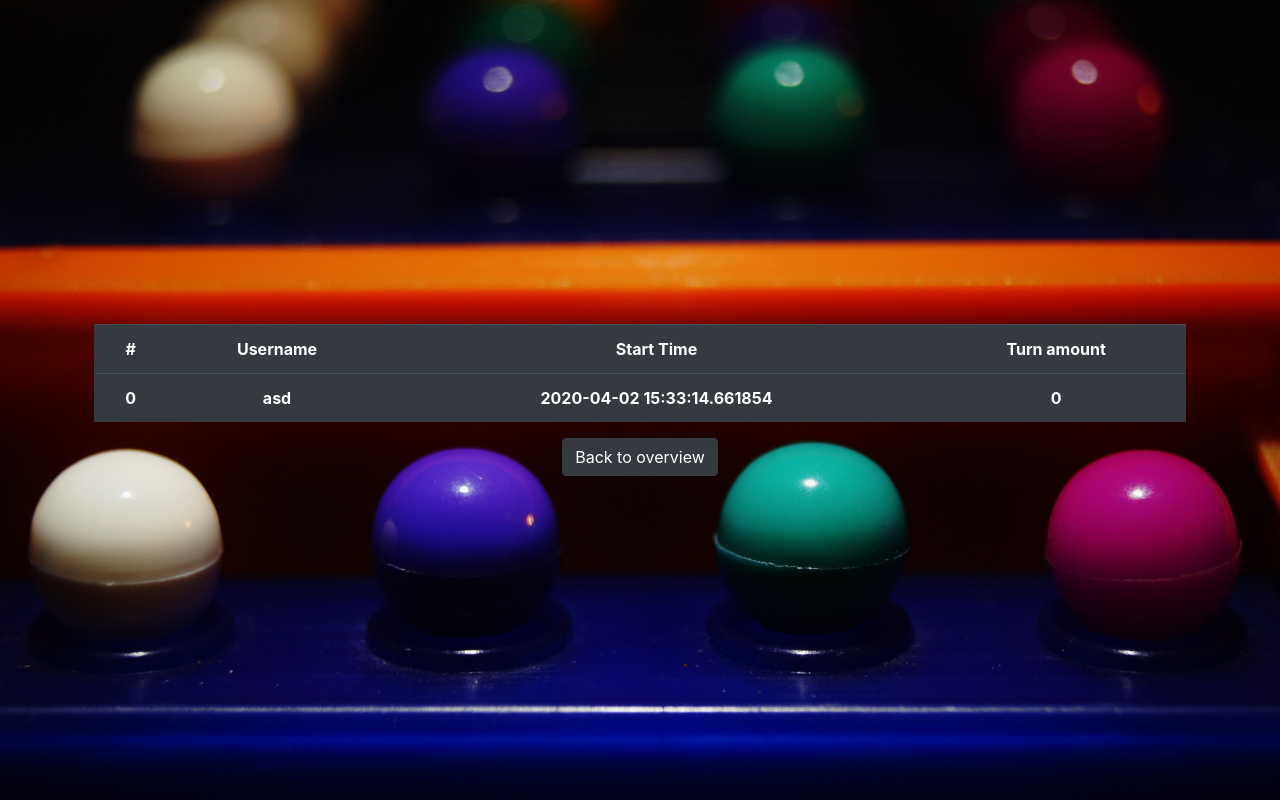
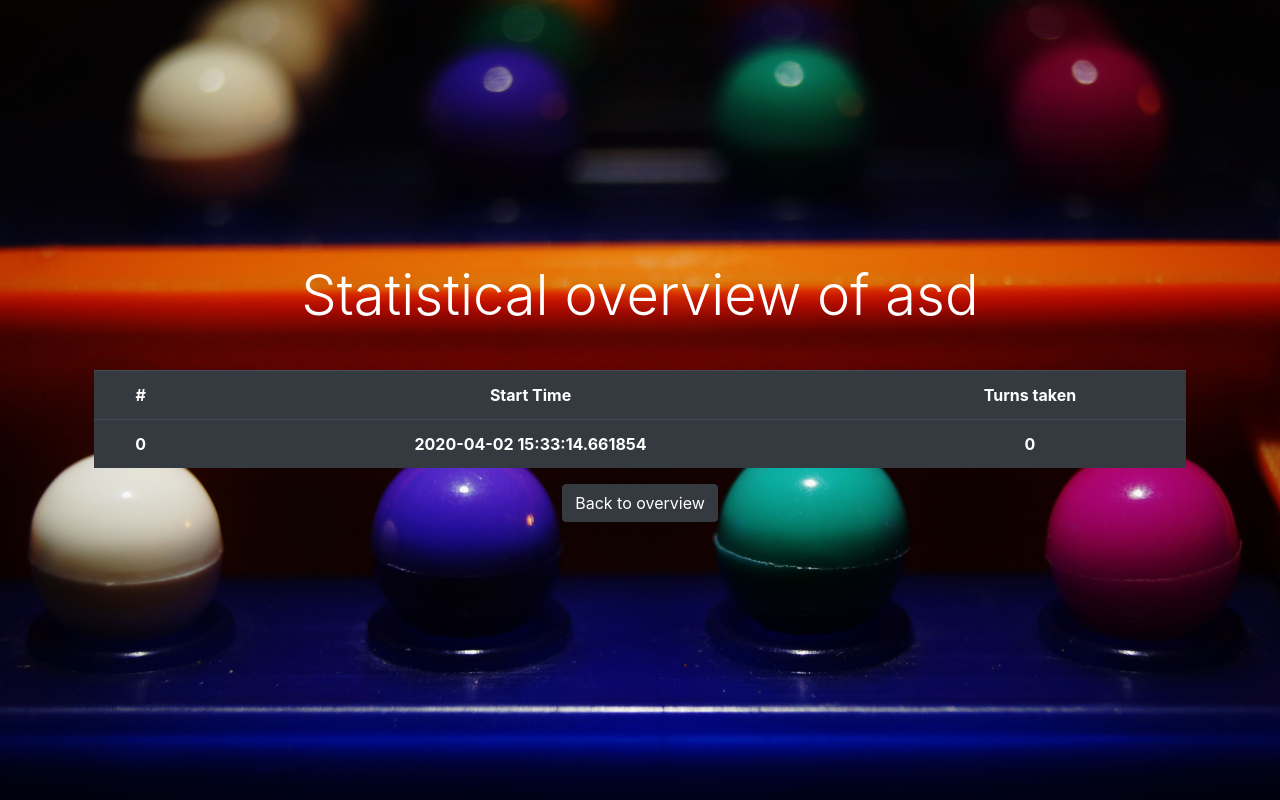
Before and after one commit to kennethgerrits/MastermindPython, a Flask app: a page that uses templates/detailedstatistics.html in a window 1280 px wide. Run offline with Flask 2, Linux system fonts and the light colour scheme; data comes from the database, SQL or seed files in the repository; lists and menus that the app fills with data are empty; some libraries are stand-ins or nearby versions.

Commit message:
stats frontend

```diff
--- a/Main.py
+++ b/Main.py
@@ -10,16 +10,18 @@ def index():
     controller.resetGame()
     return render_template('index.html')
 
+
 @app.route('/statistics')
 def statistics():
     rows = controller.get_total_turn_amount_all()
     return render_template('statistics.html', rows=enumerate(rows))
 
+
 @app.route('/statistics/<username>')
 def details(username):
-        name = str(username)
-        rows = controller.get_details_of_player(name)
-        return render_template('detailedstatistics.html', rows=enumerate(rows))
+    name = str(username)
+    rows = controller.get_details_of_player(name)
+    return render_template('detailedstatistics.html', name=name, rows=enumerate(rows))
 
 
 @app.route('/settings', methods=['POST', 'GET'])
--- a/templates/detailedstatistics.html
+++ b/templates/detailedstatistics.html
@@ -12,6 +12,9 @@
 <section id="cover" class="min-vh-100">
     <div id="cover-caption">
         <div class="container">
+
+            <h1 class="display-4 py-2 text-truncate text-white text-center">Statistical overview of {{name}}</h1>
+
             <div class="row text-white">
                 <div class="col-xl-12 col-lg-12 col-md-12 col-sm-12 mx-auto text-center form p-4">
                     <table class="table table-dark">
@@ -20,22 +23,16 @@
                                 #
                             </th>
                             <th>
-                                Username
-                            </th>
-                            <th>
                                 Start Time
                             </th>
                             <th>
-                                Turn amount
+                                Turns taken
                             </th>
                         </tr>
                         {% for i, row in rows%}
                         <tr class="text-white">
                             <th>
                                 {{i}}
-                            </th>
-                            <th>
-                                {{row[0]}}
                             </th>
                             <th>
                                 {{row[1]}}
--- a/templates/index.html
+++ b/templates/index.html
@@ -25,7 +25,7 @@
                         </form>
                         <a class="" href="/statistics">
                             <button class="btn btn-dark">
-                                Go to statistics
+                                See leaderboard
                             </button>
                         </a>
                     </div>
```
Also changed, not shown: templates/statistics.html (+7 -1 lines).
